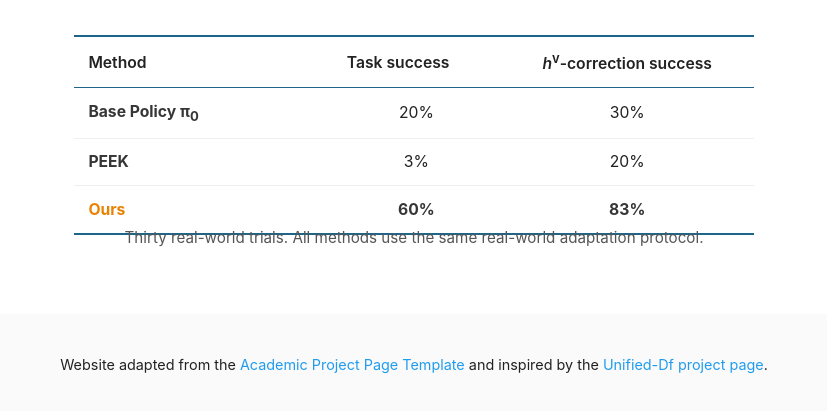
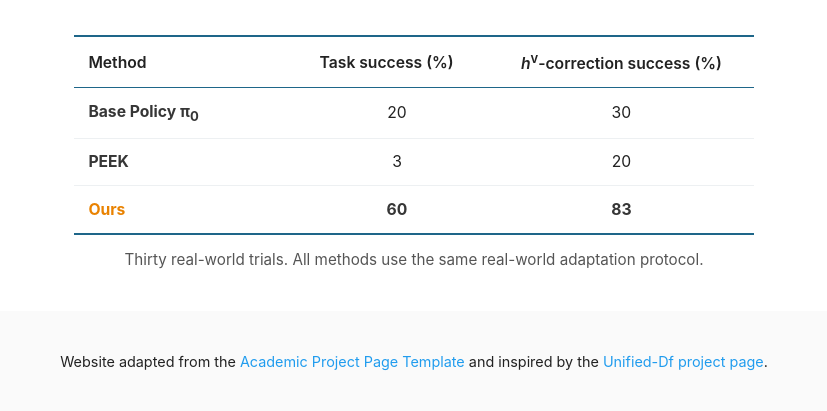
Before and after one commit to Topology-VLA/Topology-VLA.github.io, a plain HTML site: page index.html in a window 1280 px wide. Shown: the part 5330-5741 px from the top of the page, without its empty margins (226-1053 px from the left). Drawn offline with Linux system fonts and the light colour scheme.

Commit message:
Clean up hardware results table

```diff
--- a/index.html
+++ b/index.html
@@ -260,21 +260,26 @@
 
           <div class="results-table hardware-table" role="region" aria-label="Real-world box pickup results" tabindex="0">
             <table class="results-grid hardware-results">
+              <colgroup>
+                <col class="hardware-method-column">
+                <col class="hardware-task-column">
+                <col class="hardware-correction-column">
+              </colgroup>
               <thead>
                 <tr>
                   <th>Method</th>
-                  <th>Task success</th>
-                  <th><i>h</i><sup>v</sup>-correction success</th>
+                  <th>Task success (%)</th>
+                  <th><i>h</i><sup>v</sup>-correction success (%)</th>
                 </tr>
               </thead>
               <tbody>
-                <tr><th scope="row">Base Policy π<sub>0</sub></th><td>20%</td><td>30%</td></tr>
-                <tr><th scope="row">PEEK</th><td>3%</td><td>20%</td></tr>
-                <tr class="ours-row"><th scope="row">Ours</th><td><strong>60%</strong></td><td><strong>83%</strong></td></tr>
+                <tr><th scope="row">Base Policy π<sub>0</sub></th><td>20</td><td>30</td></tr>
+                <tr><th scope="row">PEEK</th><td>3</td><td>20</td></tr>
+                <tr class="ours-row"><th scope="row">Ours</th><td><strong>60</strong></td><td><strong>83</strong></td></tr>
               </tbody>
             </table>
           </div>
-          <p class="section-description">Thirty real-world trials. All methods use the same real-world adaptation protocol.</p>
+          <p class="hardware-note">Thirty real-world trials. All methods use the same real-world adaptation protocol.</p>
         </div>
       </div>
     </div>
--- a/static/css/index.css
+++ b/static/css/index.css
@@ -235,12 +235,29 @@ body {
   margin-top: 2rem;
 }
 
-.hardware-results th:first-child {
-  width: 38%;
+.hardware-results .hardware-method-column {
+  width: 34%;
+}
+
+.hardware-results .hardware-task-column {
+  width: 27%;
+}
+
+.hardware-results .hardware-correction-column {
+  width: 39%;
 }
 
 .hardware-results thead th {
   border-bottom: 1.5px solid #1e6689;
+}
+
+.hardware-note {
+  max-width: 680px;
+  margin: 0.85rem auto 0;
+  color: #555;
+  font-size: 0.95rem;
+  line-height: 1.45;
+  text-align: center;
 }
 
 .footer {
```
